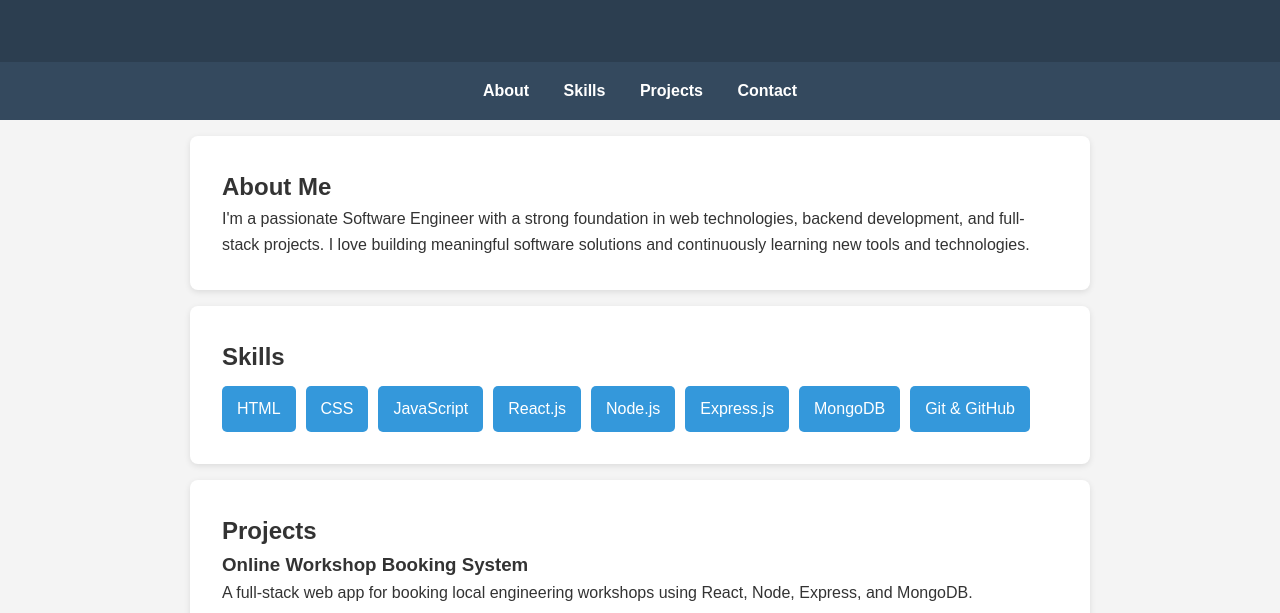
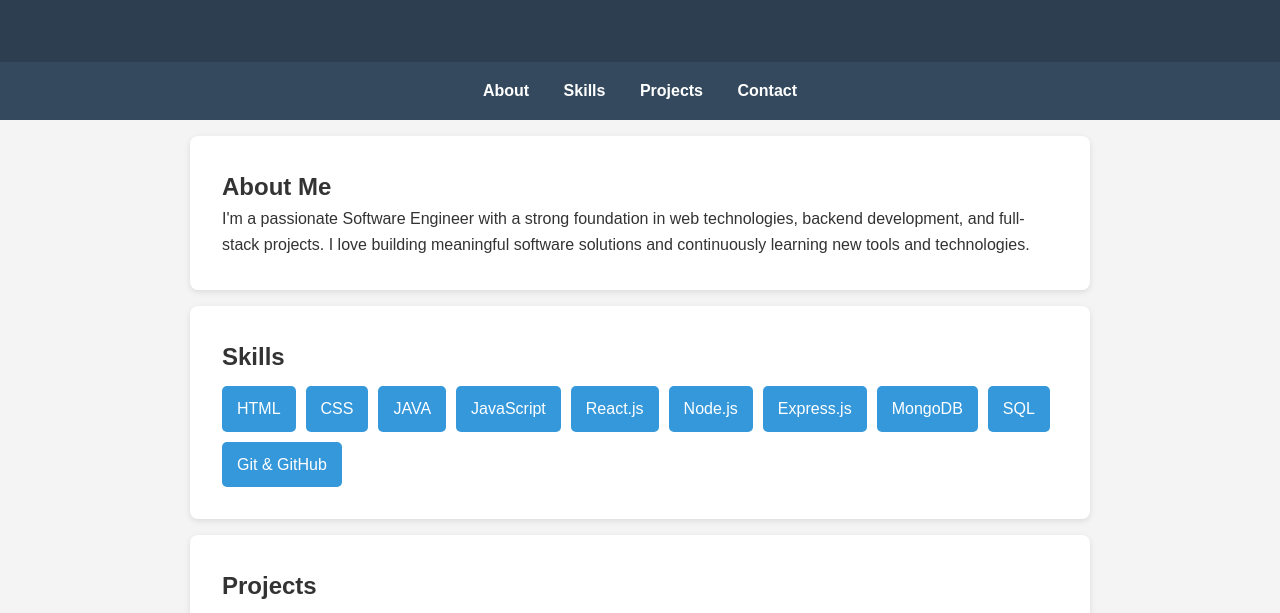
Before and after one commit to Arpitha0306/MY_PORTFOLIO, a plain HTML site: page index.html in a window 1280 px wide. Shown: the part 120-733 px from the top of the page. Drawn offline with Linux system fonts and the light colour scheme.

Commit message:
Update index.html

```diff
--- a/index.html
+++ b/index.html
@@ -38,11 +38,13 @@
     <ul class="skills">
       <li>HTML</li>
       <li>CSS</li>
+      <li>JAVA</li>
       <li>JavaScript</li>
       <li>React.js</li>
       <li>Node.js</li>
       <li>Express.js</li>
       <li>MongoDB</li>
+      <li>SQL</li>
       <li>Git & GitHub</li>
     </ul>
   </section>
```
